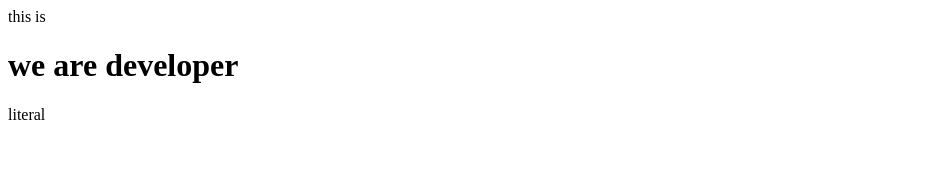
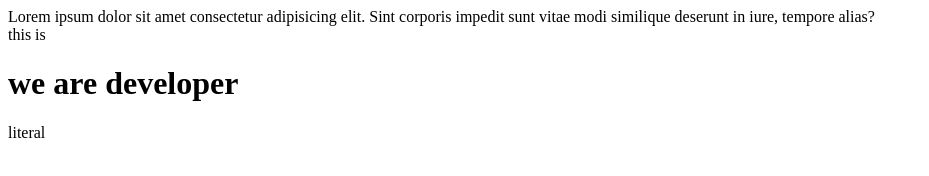
Before and after one commit to deep23072000/p20js, a plain HTML site: page index.html in a window 1280 px wide. Shown: the whole page, without its empty margins (0-929 px from the left). Drawn offline with Linux system fonts and the light colour scheme.

Commit message:
div ke ander html me lorem aad

```diff
--- a/index.html
+++ b/index.html
@@ -6,6 +6,7 @@
     <title>Document</title>
 </head>
 <body>
+    <div>Lorem ipsum dolor sit amet consectetur adipisicing elit. Sint corporis impedit sunt vitae modi similique deserunt in iure, tempore alias?</div>
 
     <script src="./script.js"></script>
 </body>
```
